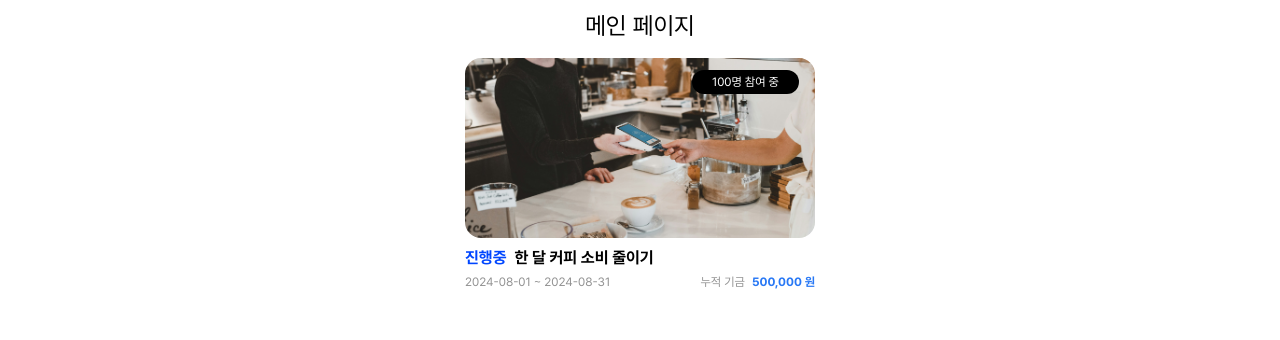
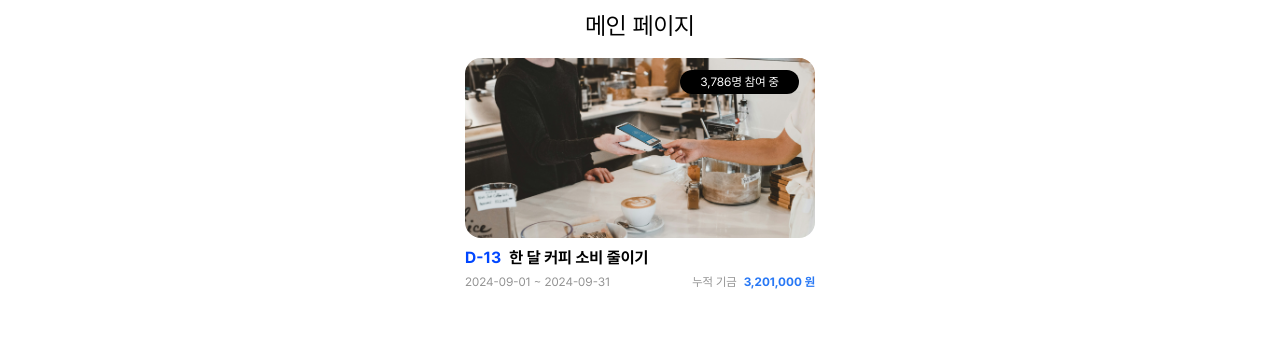
Before and after one commit to dongibuyeo/core-frontend, a Next.js app: page /home in a window 1280 px wide. Shown: the part 244-584 px from the top of the page. Built offline with nearby package versions, Linux system fonts and the light colour scheme.

Commit message:
fix: 참가인원에도 toLocaleString 적용

```diff
--- a/src/app/home/page.tsx
+++ b/src/app/home/page.tsx
@@ -8,10 +8,10 @@ export default function Home() {
         <ChallengeCard
           id={1}
           title="한 달 커피 소비 줄이기"
-          startDate="2024-08-01"
-          endDate="2024-08-31"
-          participants={100}
-          fund={500000}
+          startDate="2024-09-01"
+          endDate="2024-09-31"
+          participants={3786}
+          fund={3201000}
           imageUrl="/image/coffee.jpg"
         />
       </div>
--- a/src/components/ChellengeCard.tsx
+++ b/src/components/ChellengeCard.tsx
@@ -67,7 +67,7 @@ export default function ChallengeCard({
           className="rounded-2xl"
         />
         <div className="absolute top-3 right-4 bg-black text-white text-xs px-5 py-1 rounded-xl">
-          {participants}명 참여 중
+          {participants.toLocaleString()}명 참여 중
         </div>
       </div>
       <div className="mt-2 mb-1">
```
